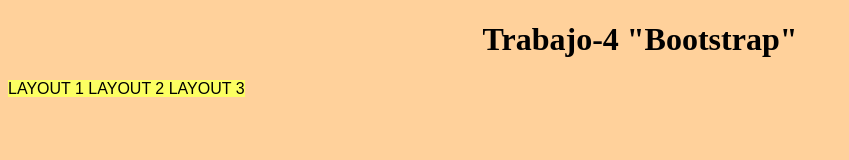
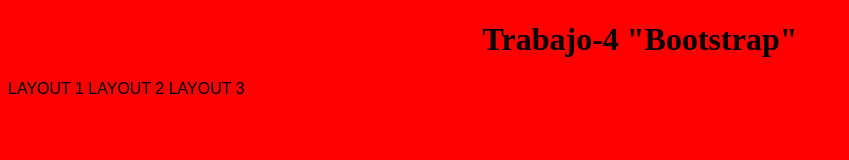
Before and after one commit to Iaan1/plataformas-moviles-entregas, a plain HTML site: page TP-4/index.html in a window 1280 px wide. Shown: the whole page, without its empty margins (0-849 px from the left). Drawn offline with Linux system fonts and the light colour scheme; files that its build step writes are made by us from their sources.

Commit message:
Update style.css

```diff
--- a/style.css
+++ b/style.css
@@ -1,17 +1,17 @@
 body{
-    background-color: #ffd19b ;
+    background-color:  #FF0000 ;
 }
 a{
     text-decoration: none;
     font-family: sans-serif;
     text-transform: uppercase;
     color: black;
- background-color:#fcff62;
+ background-color: #FF0000;
 padding: 15 15;
 }
 a:hover{
 
-    background-color: #c9b8a4;
+    background-color: #FF0000;
 }
 h1{
  text-align: center;
```
